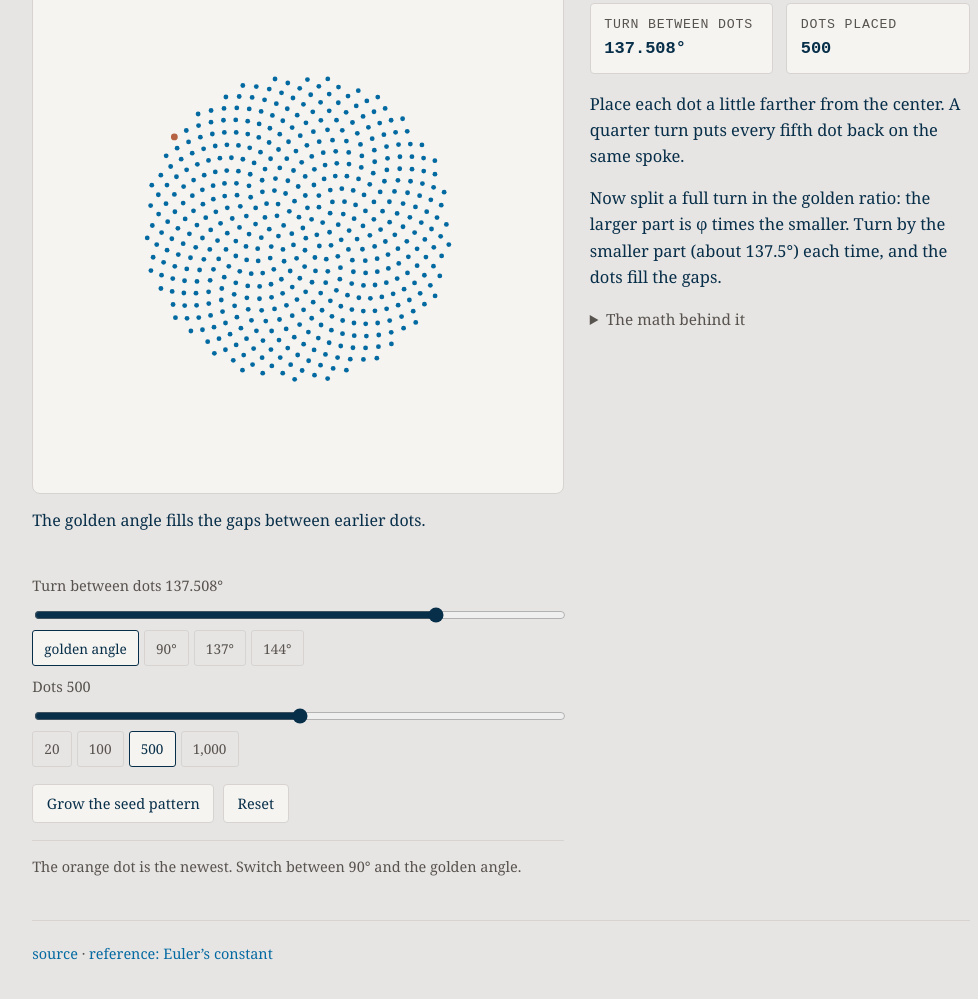
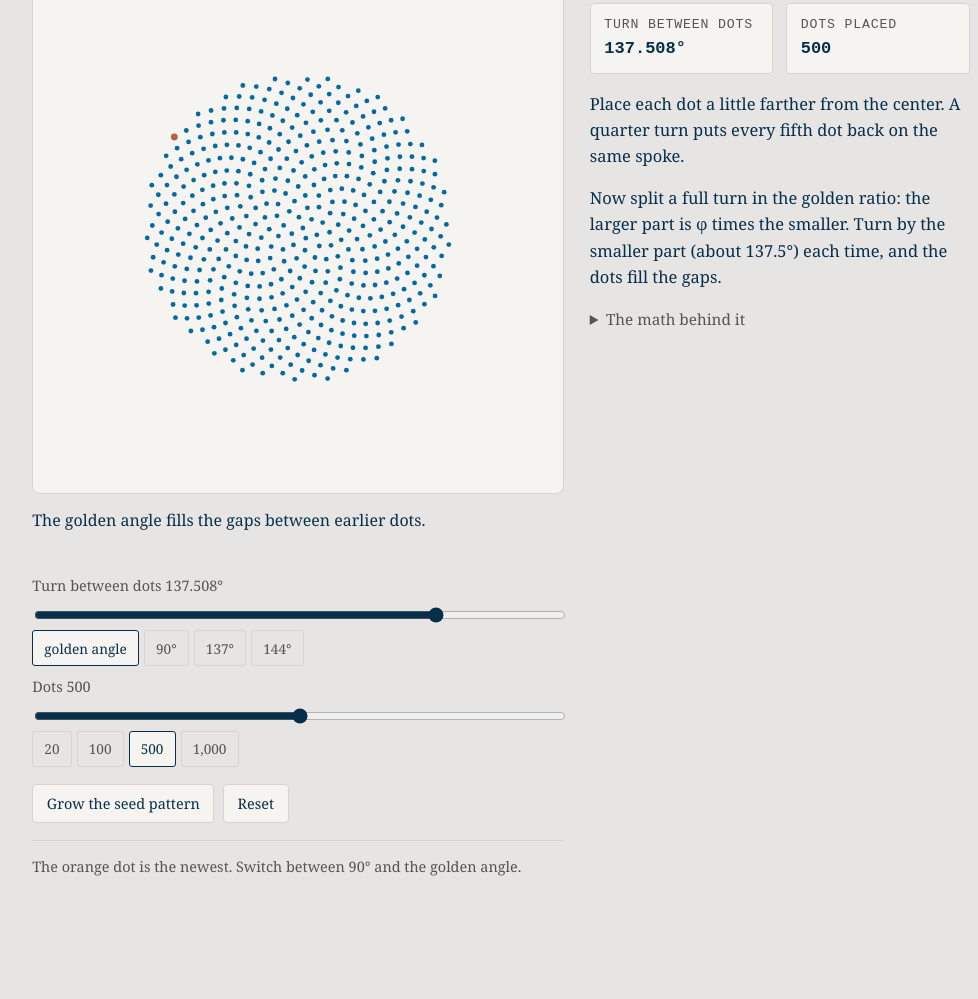
Before and after one commit to SamBarbeau/constants-explorer, a plain HTML site: page index.html in a window 1280 px wide. Shown: the part 360-1359 px from the top of the page, without its empty margins (139-1117 px from the left). After the commit the page ends 1289 px from the top, so only its background shows below. Drawn offline with Linux system fonts and the light colour scheme.

Commit message:
Put the Euler reference with its experiment

```diff
--- a/app.js
+++ b/app.js
@@ -610,6 +610,7 @@ function select(e) {
   );
   $("play").textContent = e.playLabel;
   $("formula").textContent = e.formula;
+  $("gamma-reference").hidden = e.key !== "gamma";
   $("stage-caption").textContent = e.caption;
   canvas.setAttribute("aria-label", e.name + " — " + e.caption);
   $("controls").replaceChildren();
--- a/index.html
+++ b/index.html
@@ -14,7 +14,7 @@
       name="description"
       content="An interactive visual tour of mathematical constants."
     />
-    <link rel="stylesheet" href="styles.css?v=d0fe8e66a86e" />
+    <link rel="stylesheet" href="styles.css?v=c8b22bcfd59f" />
   </head>
   <body>
     <div class="wrap">
@@ -67,17 +67,13 @@
             <details class="math-detail">
               <summary>The math behind it</summary>
               <p class="formula" id="formula"></p>
+              <a id="gamma-reference" href="https://dlmf.nist.gov/5.2#ii" hidden>Euler’s constant in the NIST reference</a>
             </details>
           </div>
         </div>
       </main>
-
-      <footer class="site">
-        <a href="https://github.com/SamBarbeau/constants-explorer">source</a> ·
-        <a href="https://dlmf.nist.gov/5.2#ii">reference: Euler’s constant</a>
-      </footer>
     </div>
 
-    <script src="app.js?v=fb3c9faa9cce" defer></script>
+    <script src="app.js?v=db52da7060ba" defer></script>
   </body>
 </html>
--- a/styles.css
+++ b/styles.css
@@ -218,14 +218,6 @@ canvas {
   border-color: var(--muted);
 }
 
-footer.site {
-  margin-top: 2.5rem;
-  padding-top: 1.25rem;
-  border-top: 1px solid var(--line);
-  font-size: 0.85rem;
-  color: var(--muted);
-}
-
 .stage {
   aspect-ratio: 1;
   border-radius: 8px;
```
